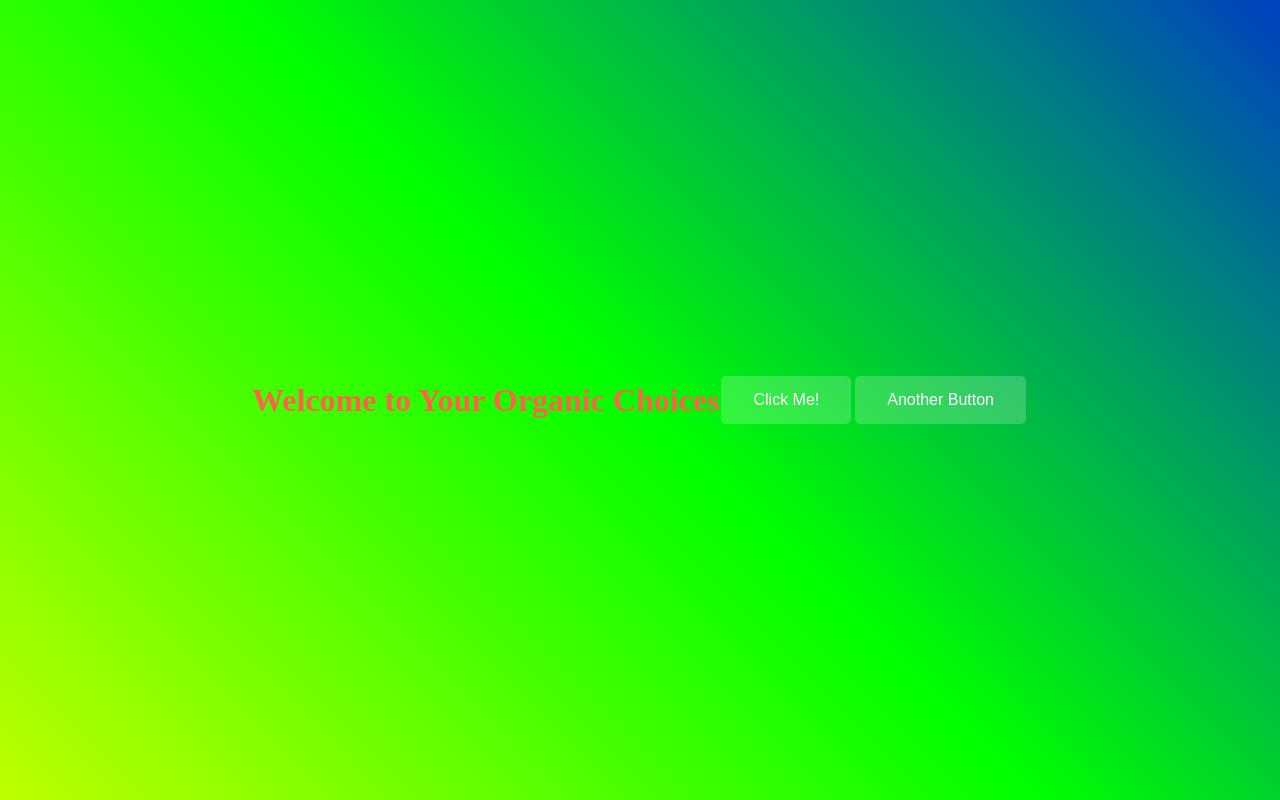
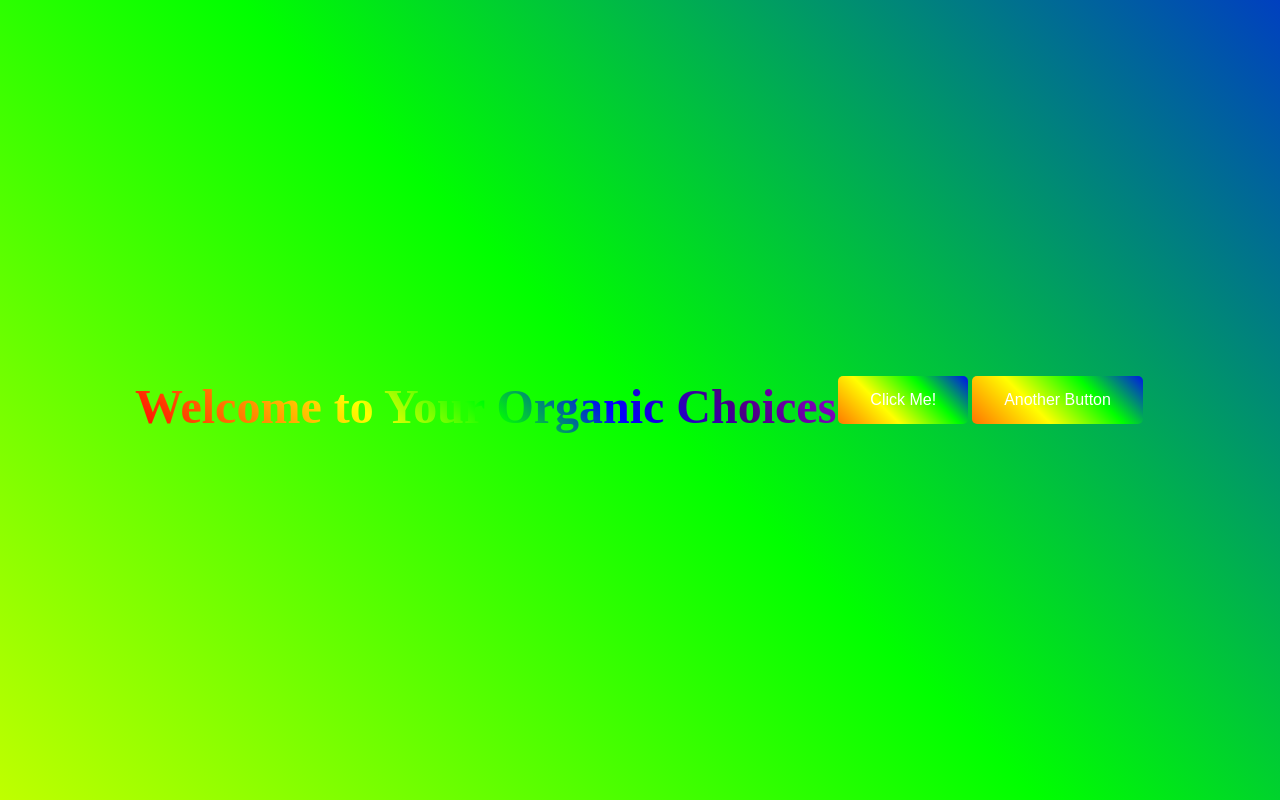
Before and after one commit to kccup/TigerHacks, a plain HTML site: page index.html in a window 1280 px wide. Drawn offline with Linux system fonts and the light colour scheme.

Commit message:
Update index.html

```diff
--- a/index.html
+++ b/index.html
@@ -7,10 +7,9 @@
     <link rel="stylesheet" href="styles.css">
 </head>
 <body>
-    <h1>Welcome to Your Organic Choices</h1>
-    <button class="btn">Click Me!</button>
-    <button class="btn">Another Button</button>
+    <h1 class="rainbow-text">Welcome to Your Organic Choices</h1>
+    <button class="btn rainbow-btn">Click Me!</button>
+    <button class="btn rainbow-btn">Another Button</button>
     <script src="scripts.js"></script>
-
 </body>
 </html>
```
